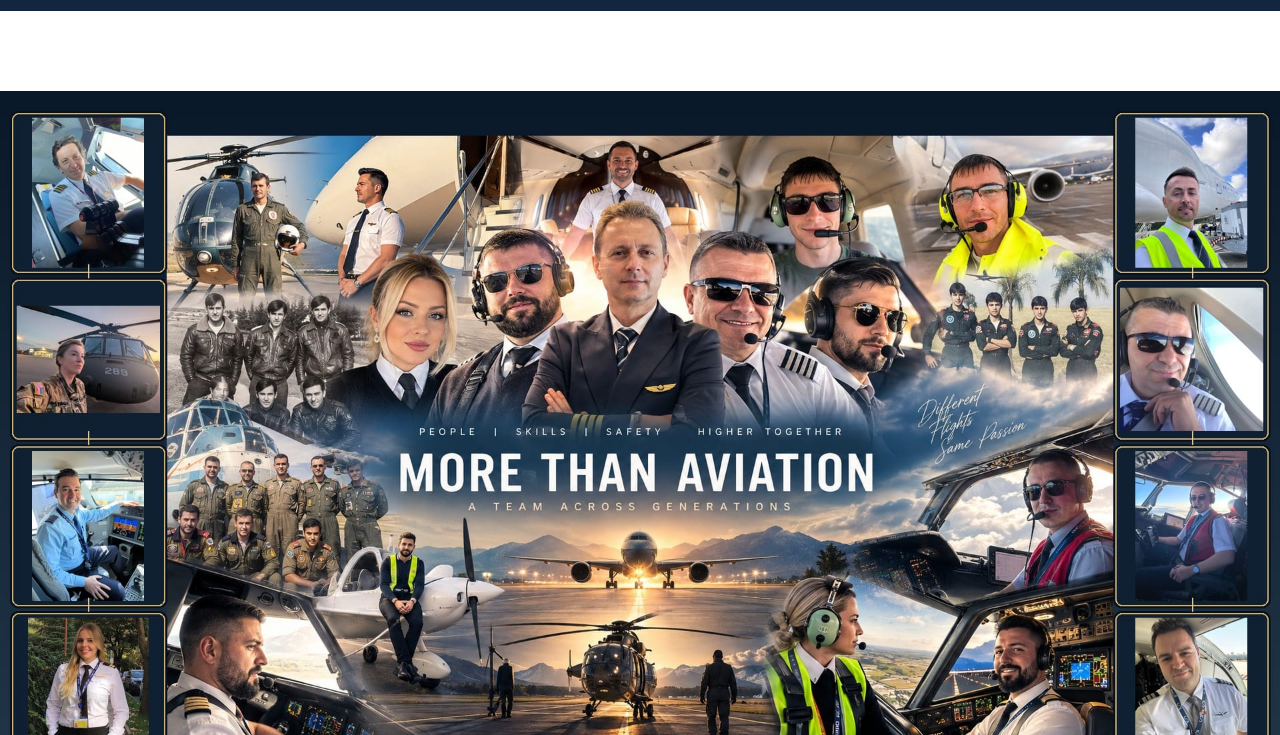
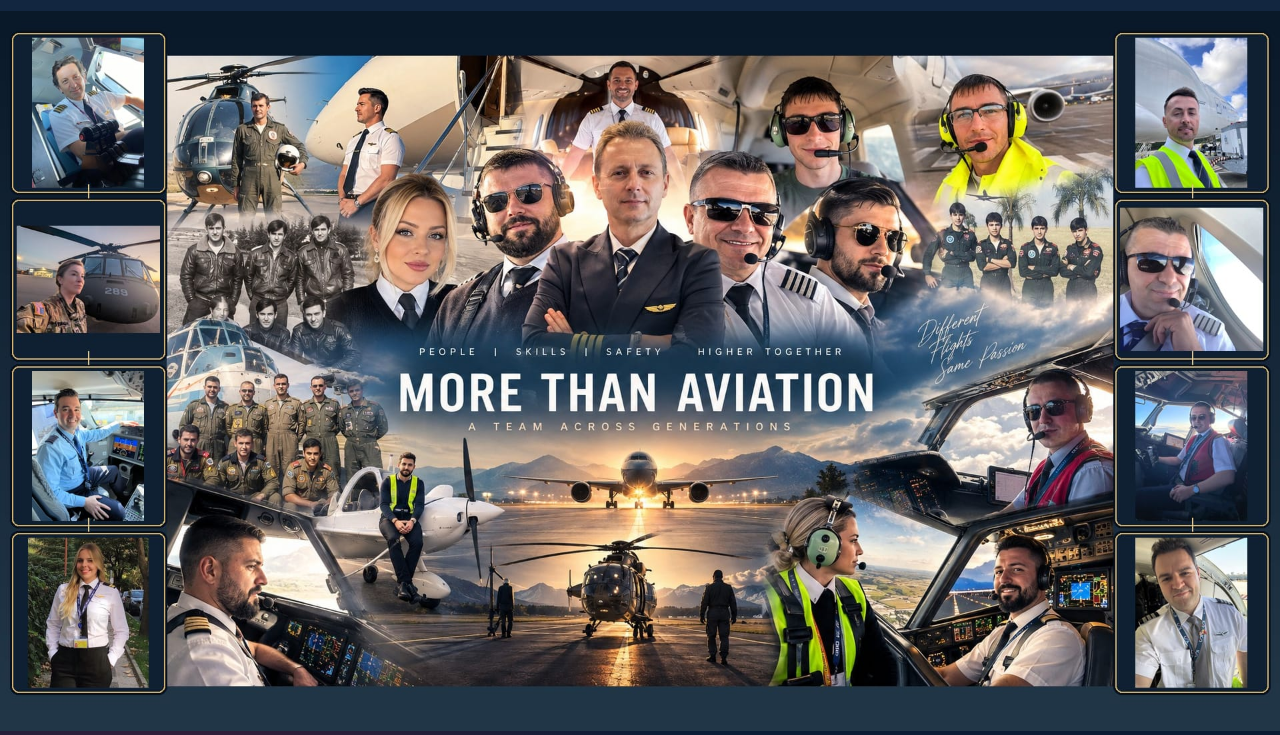
Before and after one commit to bekimdisha/albanian-aviators-worldwide, a plain HTML site: page index.html in a window 1280 px wide. Shown: the part 65-800 px from the top of the page. Drawn offline with Linux system fonts and the light colour scheme.

Commit message:
Remove section padding around hero banner image
Co-Authored-By: Claude Sonnet 5 <noreply@anthropic.com>

```diff
--- a/css/style.css
+++ b/css/style.css
@@ -160,7 +160,7 @@ p { margin: 0 0 16px; color: var(--gray-600); }
 }
 
 /* ===== Hero banner (full-width image) ===== */
-.hero-banner { line-height: 0; }
+.hero-banner { line-height: 0; padding: 0; }
 .hero-banner img { width: 100%; height: auto; display: block; }
 
 /* ===== Hero ===== */
```
